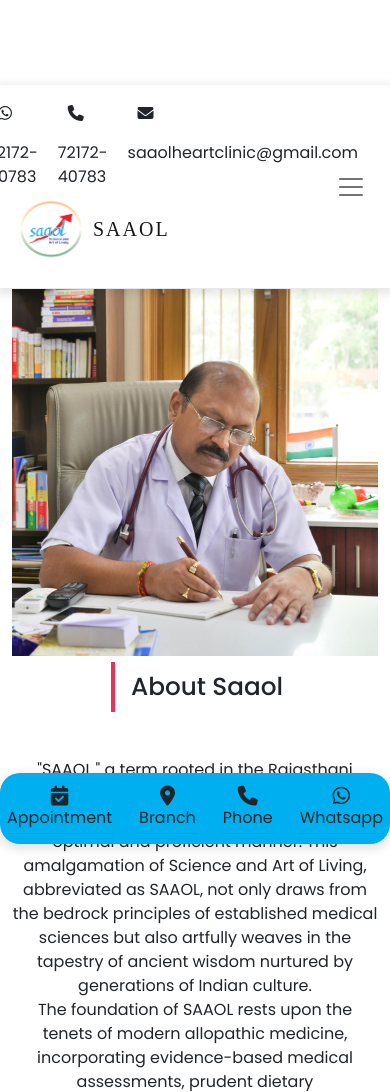
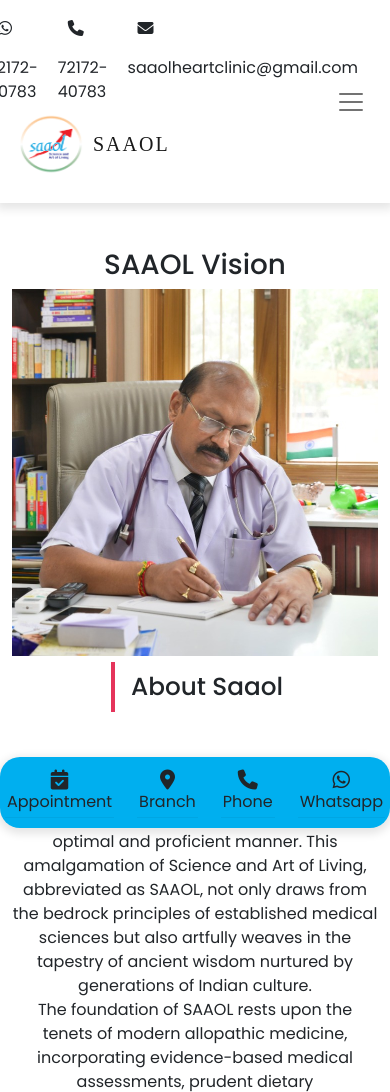
Before and after one commit to DoneshipBreakingBad/Medical, a PHP site: page /about.html in a window 390 px wide. Shown: the top 1092 px of the page. Run offline with PHP 8.4, Linux system fonts and the light colour scheme; some web fonts are replaced.

Commit message:
Update main.css

```diff
--- a/css/main.css
+++ b/css/main.css
@@ -45,7 +45,6 @@ body {
 .navbar {
     -webkit-box-shadow: 0 3px 9px 3px rgba(0, 0, 0, 0.1);
     box-shadow: 0 3px 9px 3px rgba(0, 0, 0, 0.1);
-    margin: 85px 0px 0px 0px;
 }
 
 .contact {
@@ -63,7 +62,7 @@ body {
     .contact {
         position: absolute;
         height: 60px !important;
-        padding-left: 150px;
+        padding-left: 200px;
         margin: 0 5px;
     }
 }
```
